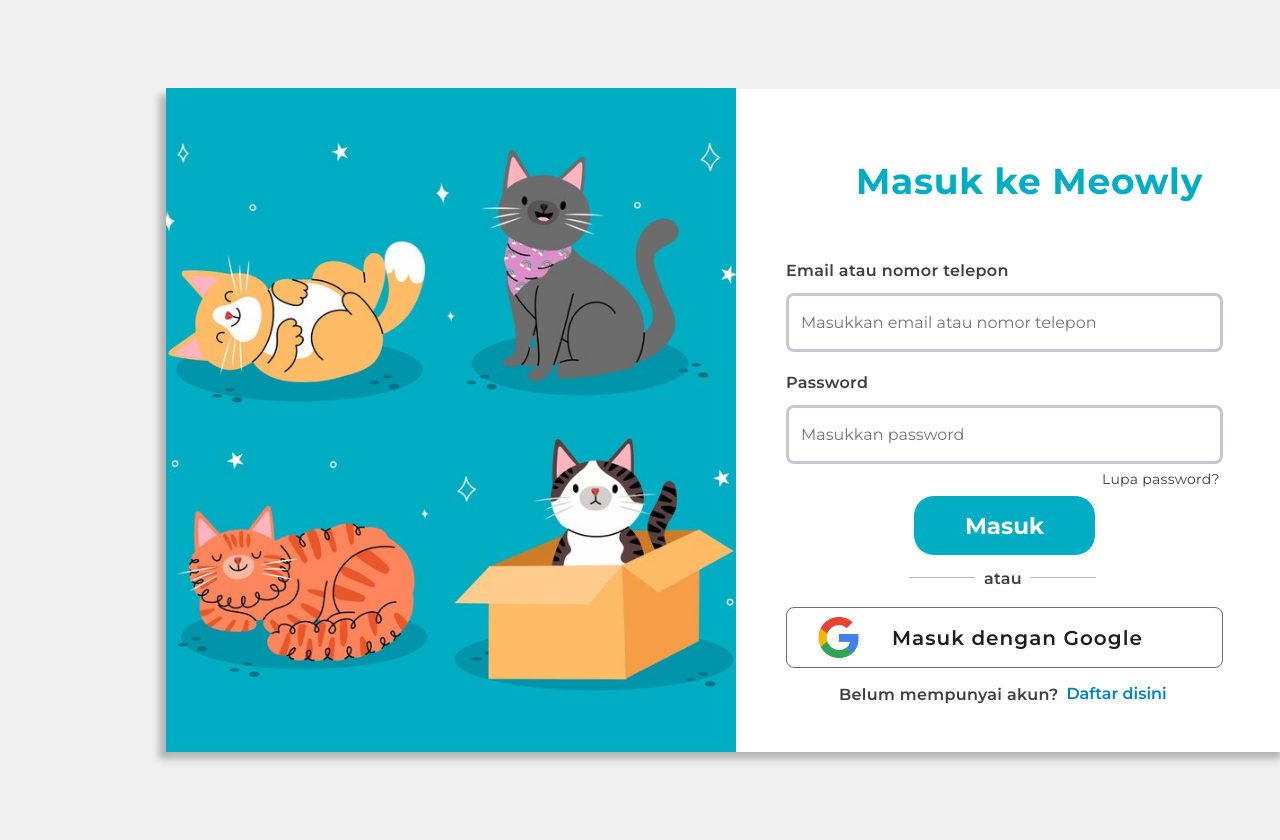
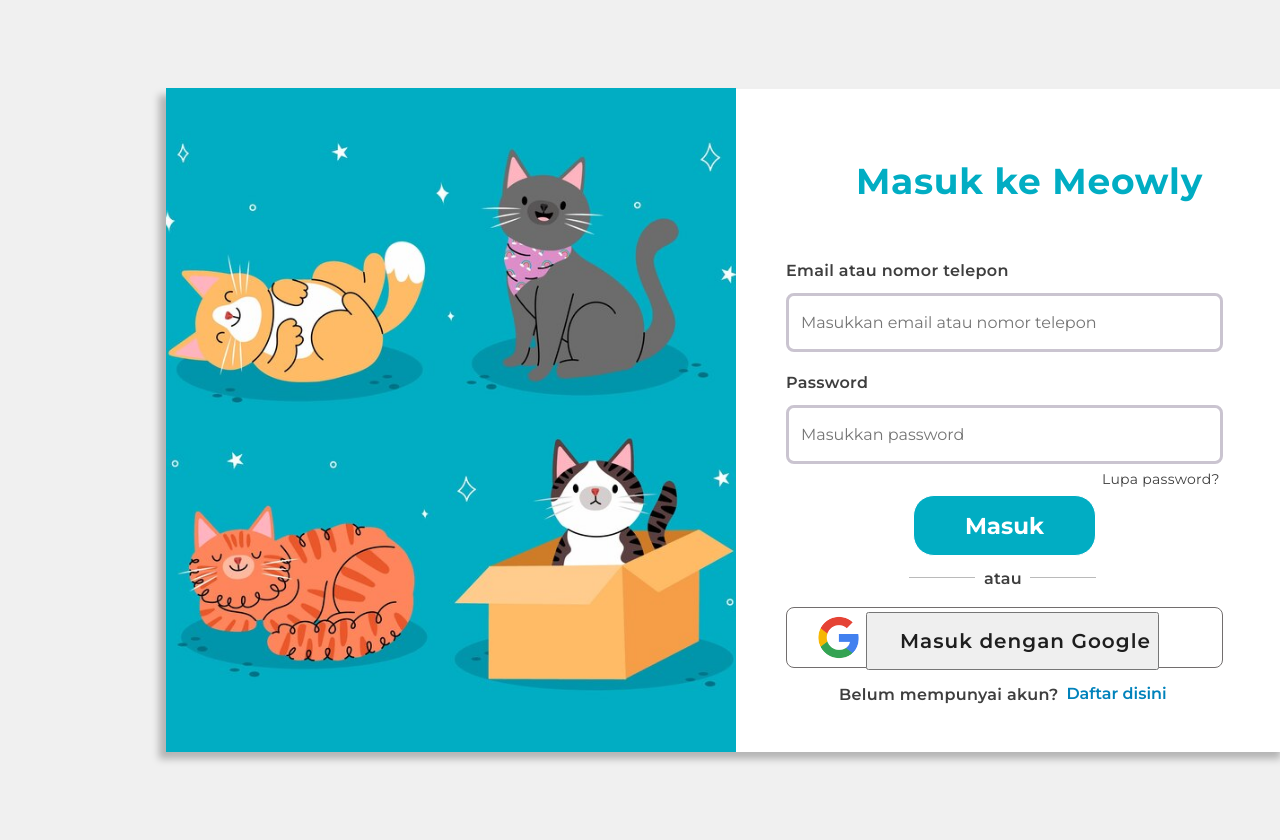
Before and after one commit to bayusegara27/miawweb, a Flask app: page /login in a window 1280 px wide. Run offline with Flask 3, Linux system fonts and the light colour scheme; some libraries are stand-ins or nearby versions; some web fonts are replaced.

Commit message:
Update style.css

```diff
--- a/static/css/style.css
+++ b/static/css/style.css
@@ -916,7 +916,6 @@
   }
 
   .login .button-5 {
-    all: unset;
     box-sizing: border-box;
     display: flex;
     width: 437px;
@@ -936,7 +935,6 @@
   }
 
   .login .button-6 {
-    all: unset;
     box-sizing: border-box;
     position: relative;
     width: fit-content;
```
